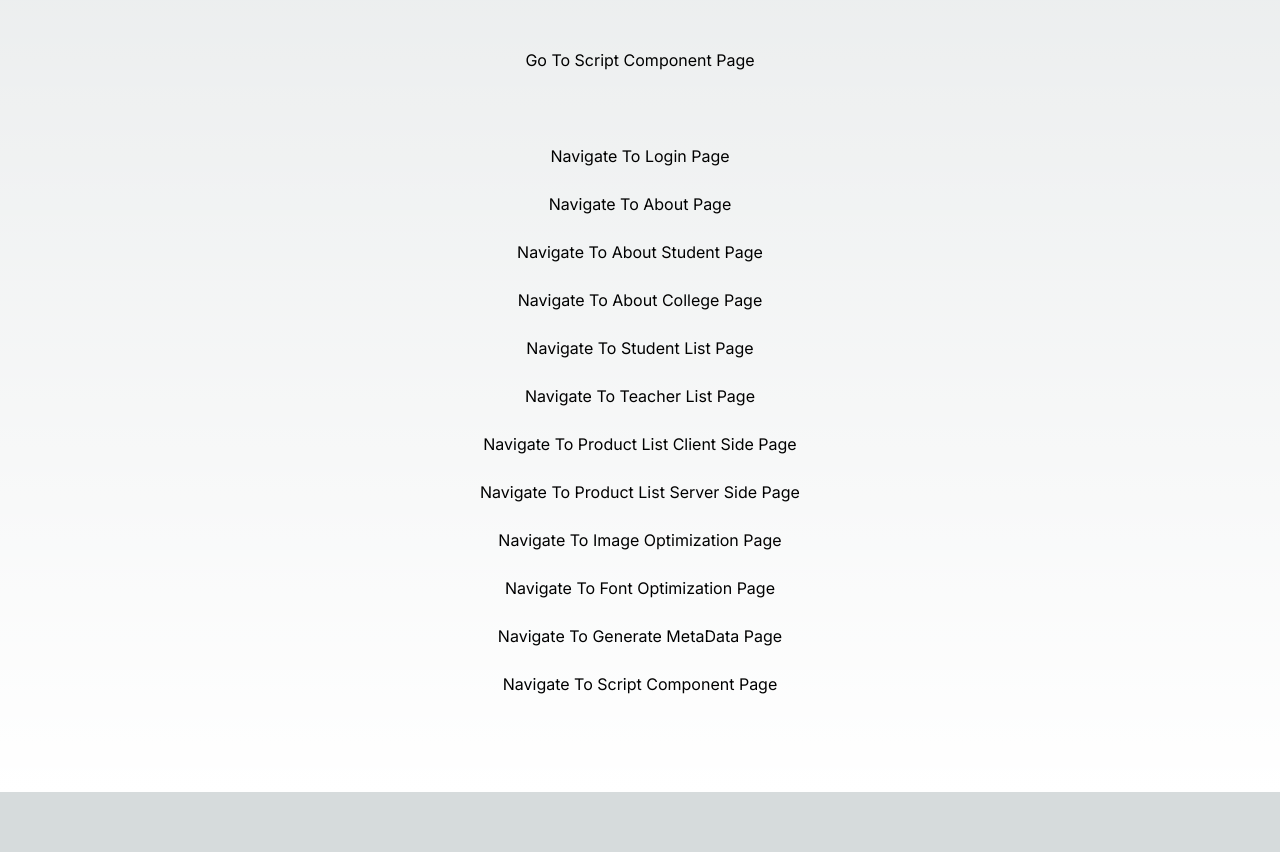
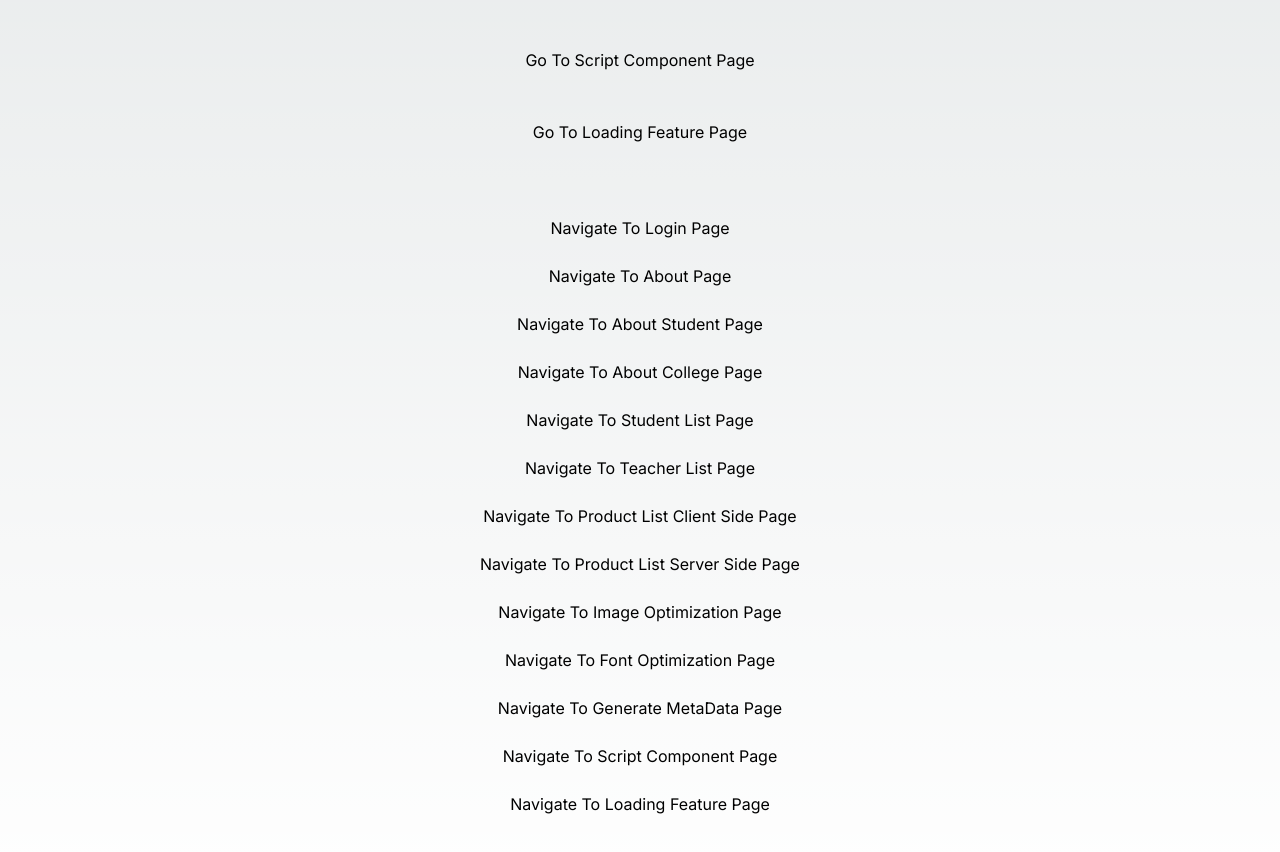
Before and after one commit to amitroy497/full-next-study, a Next.js app: page / in a window 1280 px wide. Shown: the part 960-1812 px from the top of the page. Before the commit the page ends 1752 px from the top, so only its background shows below. Built offline with nearby package versions, Linux system fonts and the light colour scheme.

Commit message:
21. Loading Feature

```diff
--- /dev/null
+++ b/src/app/loadingFeature/fetchUserList.tsx
@@ -0,0 +1,5 @@
+export const fetchUserList = async () => {
+	const data = await fetch('https://dummyjson.com/users');
+	const res = await data.json();
+	return res?.users;
+};
--- /dev/null
+++ b/src/app/loadingFeature/loading.tsx
@@ -0,0 +1,7 @@
+import React from 'react';
+
+const LoadingPage = () => {
+	return <h1>loading content ...</h1>;
+};
+
+export default LoadingPage;
--- /dev/null
+++ b/src/app/loadingFeature/page.tsx
@@ -0,0 +1,22 @@
+import Link from 'next/link';
+import { fetchUserList } from './fetchUserList';
+
+const LoadingFeaturePage = async () => {
+	const users = await fetchUserList();
+	return (
+		<>
+			<h1>Loading Feature Page</h1>
+			<Link href='/'>Back To Home Page</Link>
+			{users.map((user: any) => (
+				<>
+					<h3 key={user?.id}>
+						id: {user?.id} Name:{' '}
+						{`${user?.firstName} ${user?.maidenName} ${user?.lastName}`}
+					</h3>
+				</>
+			))}
+		</>
+	);
+};
+
+export default LoadingFeaturePage;
--- a/src/app/page.tsx
+++ b/src/app/page.tsx
@@ -52,6 +52,9 @@ export default function Home() {
 			<Link href='/scriptComponent'>Go To Script Component Page</Link>
 			<br />
 			<br />
+			<Link href='/loadingFeature'>Go To Loading Feature Page</Link>
+			<br />
+			<br />
 			<br />
 			<button onClick={() => router.push('/login')}>
 				Navigate To Login Page
@@ -100,6 +103,10 @@ export default function Home() {
 			<button onClick={() => router.push('/scriptComponent')}>
 				Navigate To Script Component Page
 			</button>
+			<br />
+			<button onClick={() => router.push('/loadingFeature')}>
+				Navigate To Loading Feature Page
+			</button>
 		</main>
 	);
 }
```
